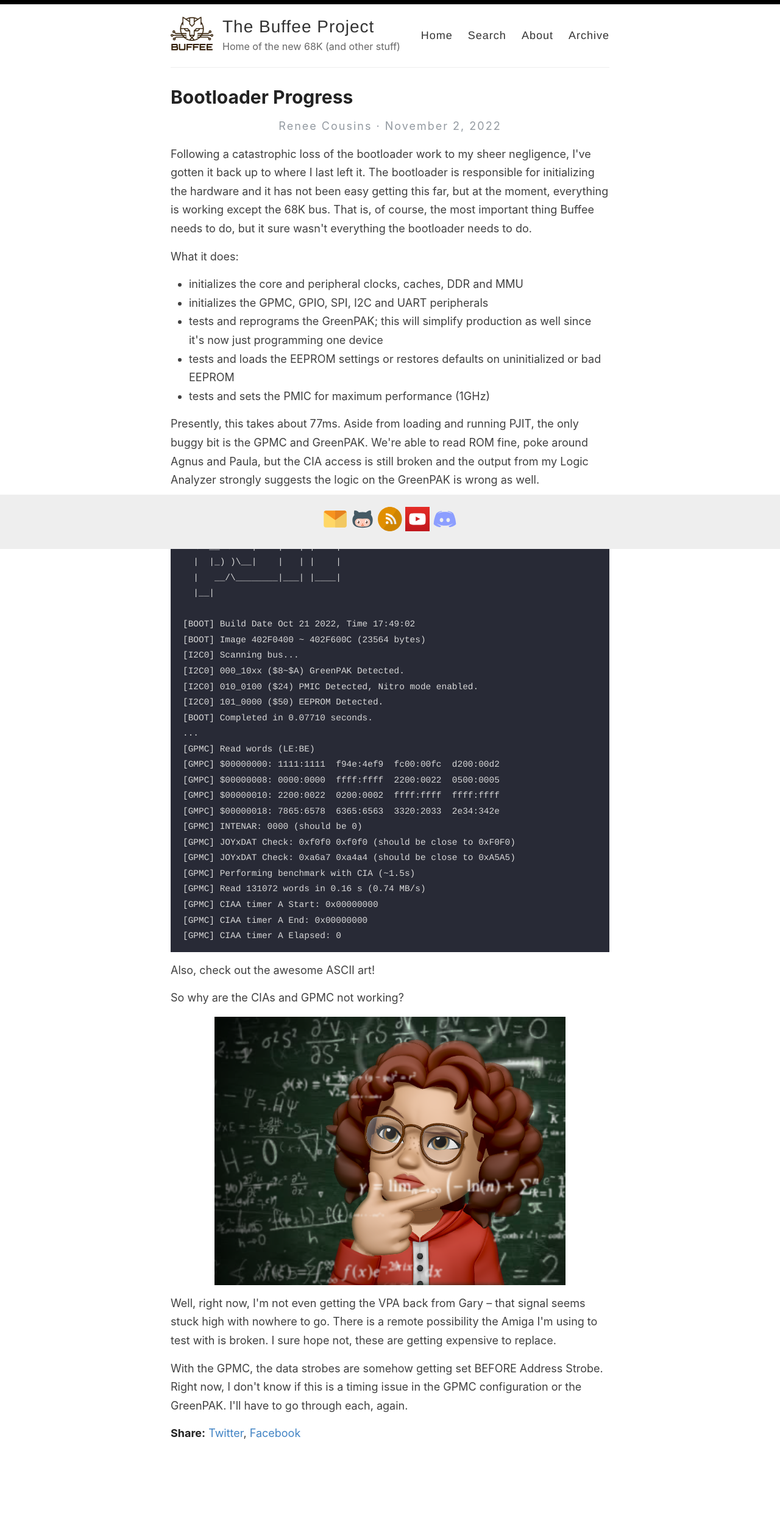
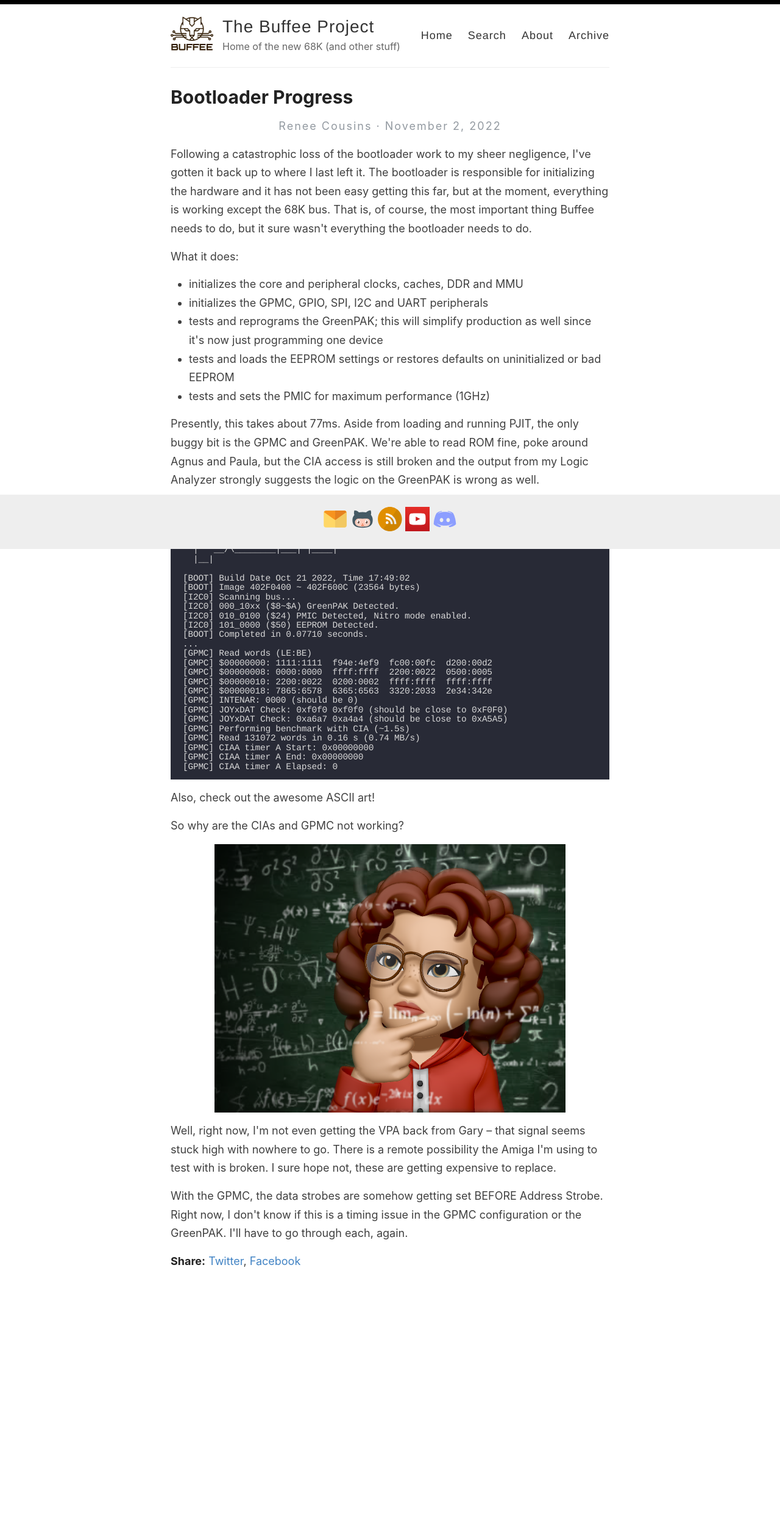
Before and after one commit to lostcatproductions/lostcatproductions.github.io, a Jekyll site: the page built from _posts/2022-11-02-bootloader-progress.md, in a window 1280 px wide. Shown: the whole page at 61% size. Built offline with Jekyll 4.4.1, drawn with Linux system fonts in a browser that asks for light colours; comment, search, counter and statistics services are not loaded; after the commit the page ends 2232 px from its top, so only the background shows below that.

Commit message:
Update CSS for tigher code blocks

```diff
--- a/_sass/_darcula.scss
+++ b/_sass/_darcula.scss
@@ -6,8 +6,13 @@
 }
 
 code {
-    font-family:'Bitstream Vera Sans Mono','Courier', monospace;
+    font-family:'Courier Prime','Courier', Courier, monospace;
     color: #d8d8d8;
+}
+
+pre, code, textarea {
+    line-height: 1.0;
+    letter-spacing: -0.2px;
 }
 
 .highlighter-rouge {
```
